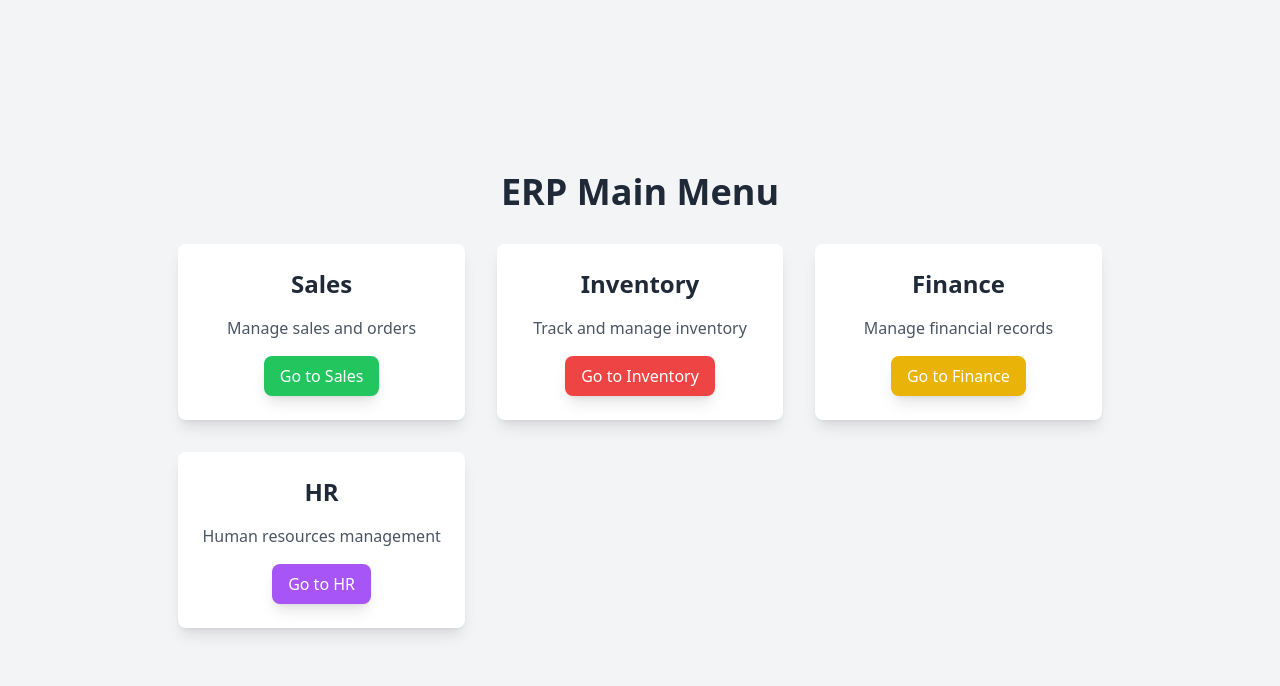
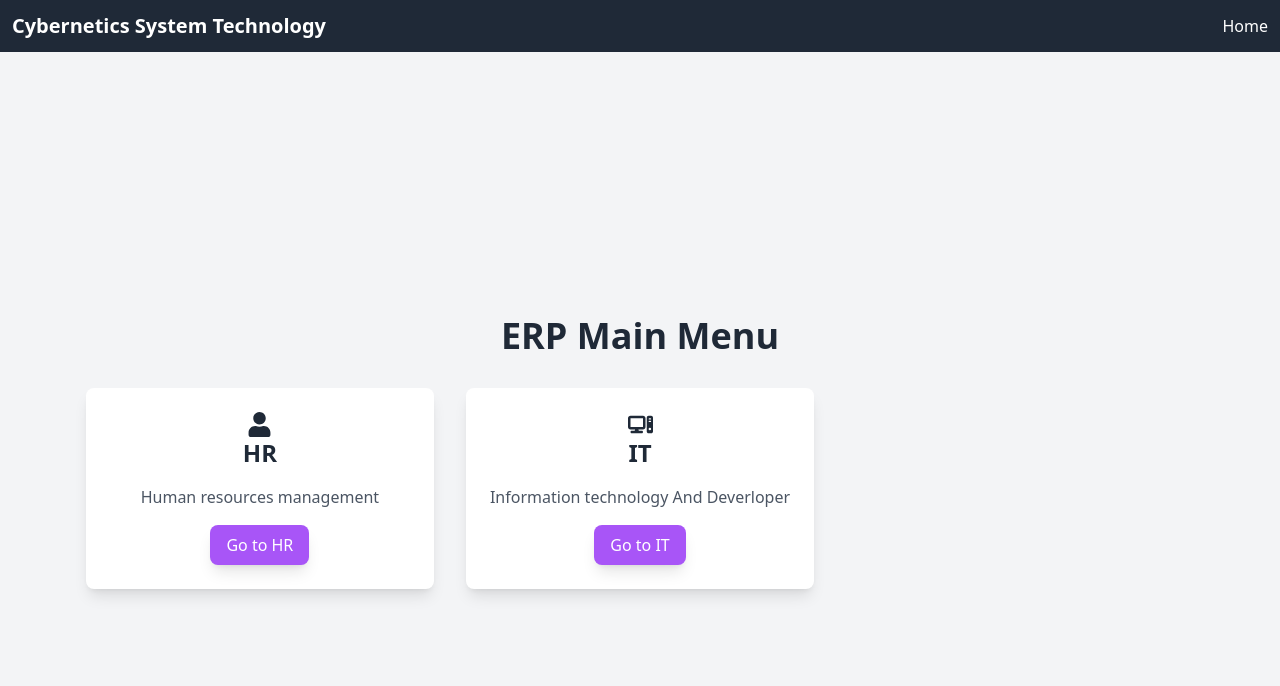
Before and after one commit to SantipapP/APP_ERP, a React (Vite) app: page /Main in a window 1280 px wide. Shown: the top 686 px of the page. Built offline with nearby package versions, Linux system fonts and the light colour scheme; what tailwindcss-animated would draw is missing.

Commit message:
Add Navbar

```diff
--- a/package.json
+++ b/package.json
@@ -14,6 +14,7 @@
     "axios": "^1.7.2",
     "react": "^18.3.1",
     "react-dom": "^18.3.1",
+    "react-icons": "^5.2.1",
     "react-router-dom": "^6.25.0",
     "sweetalert2": "^11.12.2",
     "tailwindcss-animated": "^1.1.2"
--- a/src/components/Main.tsx
+++ b/src/components/Main.tsx
@@ -1,42 +1,27 @@
+import { FaUser } from "react-icons/fa";
+import { FaComputer } from "react-icons/fa6";
+import Navbar from "./Navbar";
 const Main = () => {
     return (
         <>
-            <div className="bg-gray-100 min-h-screen flex flex-col items-center justify-center py-10">
+            <Navbar/>
+            <div className="bg-gray-100 min-h-screen flex flex-col items-center justify-center">
                 <h1 className="text-4xl font-bold mb-8">ERP Main Menu</h1>
                 <div className="grid grid-cols-1 md:grid-cols-2 lg:grid-cols-3 gap-8">
-                    {/* <div className="bg-white rounded-lg shadow-lg p-6 flex flex-col items-center hover:scale-125 hover:shadow-2xl transition">
-                        <h2 className="text-2xl font-semibold mb-4">Dashboard</h2>
-                        <p className="text-gray-600 mb-4">Overview of all metrics</p>
-                        <button className="bg-blue-500 text-white py-2 px-4 rounded-lg shadow-lg hover:bg-blue-600 transition">
-                            Go to Dashboard
-                        </button>
-                    </div> */}
-                    <div className="bg-white rounded-lg shadow-lg p-6 flex flex-col items-center hover:shadow-2xl transition">
-                        <h2 className="text-2xl font-semibold mb-4">Sales</h2>
-                        <p className="text-gray-600 mb-4">Manage sales and orders</p>
-                        <button className="bg-green-500 text-white py-2 px-4 rounded-lg shadow-lg hover:bg-green-600 transition">
-                            Go to Sales
-                        </button>
-                    </div>
-                    <div className="bg-white rounded-lg shadow-lg p-6 flex flex-col items-center hover:shadow-2xl transition">
-                        <h2 className="text-2xl font-semibold mb-4">Inventory</h2>
-                        <p className="text-gray-600 mb-4">Track and manage inventory</p>
-                        <button className="bg-red-500 text-white py-2 px-4 rounded-lg shadow-lg hover:bg-red-600 transition">
-                            Go to Inventory
-                        </button>
-                    </div>
-                    <div className="bg-white rounded-lg shadow-lg p-6 flex flex-col items-center hover:shadow-2xl transition">
-                        <h2 className="text-2xl font-semibold mb-4">Finance</h2>
-                        <p className="text-gray-600 mb-4">Manage financial records</p>
-                        <button className="bg-yellow-500 text-white py-2 px-4 rounded-lg shadow-lg hover:bg-yellow-600 transition">
-                            Go to Finance
-                        </button>
-                    </div>
-                    <div className="bg-white rounded-lg shadow-lg p-6 flex flex-col items-center hover:shadow-2xl transition">
+                    <div className="bg-white rounded-lg shadow-lg p-6 flex flex-col items-center hover:scale-125 hover:shadow-2xl transition">
+                        <FaUser size={25} />
                         <h2 className="text-2xl font-semibold mb-4">HR</h2>
                         <p className="text-gray-600 mb-4">Human resources management</p>
                         <button className="bg-purple-500 text-white py-2 px-4 rounded-lg shadow-lg hover:bg-purple-600 transition">
                             Go to HR
+                        </button>
+                    </div>
+                    <div className="bg-white rounded-lg shadow-lg p-6 flex flex-col items-center hover:scale-125 hover:shadow-2xl transition">
+                        <FaComputer size={25} />
+                        <h2 className="text-2xl font-semibold mb-4">IT</h2>
+                        <p className="text-gray-600 mb-4">Information technology And Deverloper</p>
+                        <button className="bg-purple-500 text-white py-2 px-4 rounded-lg shadow-lg hover:bg-purple-600 transition">
+                            Go to IT
                         </button>
                     </div>
                 </div>
--- /dev/null
+++ b/src/components/Navbar.tsx
@@ -0,0 +1,39 @@
+import { useNavigate } from "react-router-dom";
+const Navbar = () => {
+    const navigate = useNavigate();
+    return (
+        <>
+            <header className="bg-gray-800">
+                <nav className="container mx-auto px-3 py-3">
+                    <div className="flex items-center justify-between">
+                        <div className="text-white font-bold text-xl">
+                            <a href="#" onClick={() => navigate("/Main")}>Cybernetics System Technology</a>
+                        </div>
+                        <div className="hidden md:block">
+                            <ul className="flex items-center space-x-8">
+                                <li><a onClick={() => navigate("/Main")} className="text-white cursor-pointer">Home</a></li>
+                            </ul>
+                        </div>
+                        <div className="md:hidden">
+                            <button className="outline-none mobile-menu-button">
+                                <svg className="w-6 h-6 text-white" x-show="!showMenu" fill="none" strokeLinecap="round" strokeLinejoin="round" strokeWidth="2" viewBox="0 0 24 24" stroke="currentColor">
+                                    <path d="M4 6h16M4 12h16M4 18h16"></path>
+                                </svg>
+                            </button>
+                        </div>
+                    </div>
+                    <div className="mobile-menu hidden md:hidden">
+                        <ul className="mt-4 space-y-4">
+                            <li><a href="#" className="block px-4 py-2 text-white bg-gray-900 rounded">Home</a></li>
+                            <li><a href="#" className="block px-4 py-2 text-white bg-gray-900 rounded">About</a></li>
+                            <li><a href="#" className="block px-4 py-2 text-white bg-gray-900 rounded">Services</a></li>
+                            <li><a href="#" className="block px-4 py-2 text-white bg-gray-900 rounded">Contact</a></li>
+                        </ul>
+                    </div>
+
+                </nav>
+            </header>
+        </>
+    )
+}
+export default Navbar
```
Also changed, not shown: 1 other file (tests, documents, lock files or other folders).
